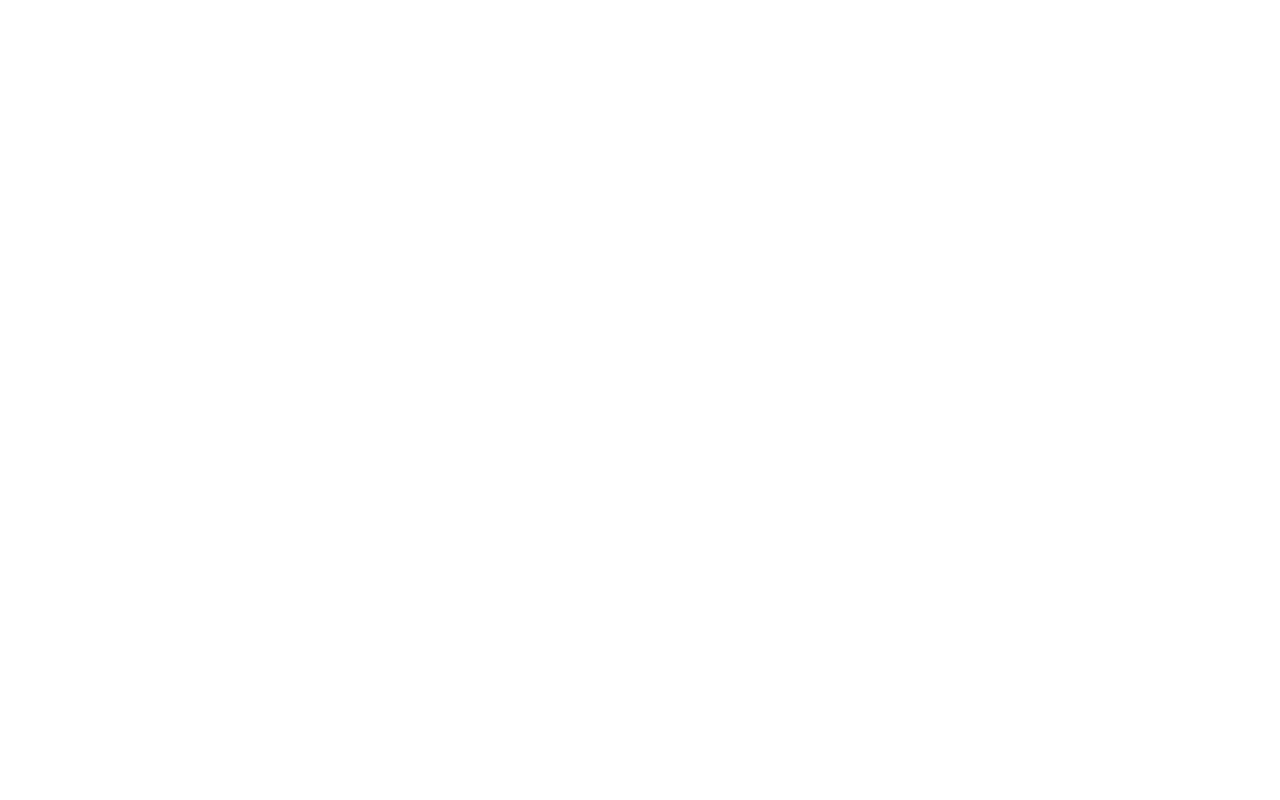
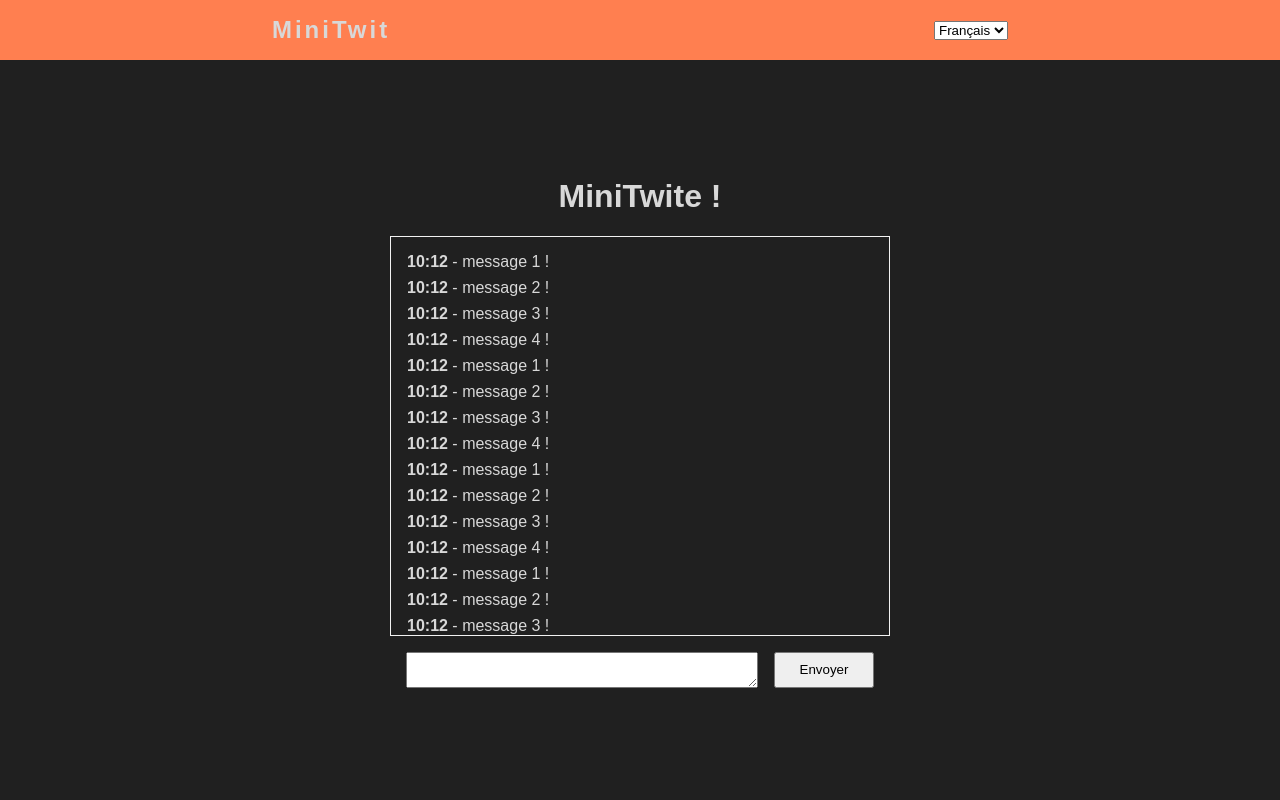
Before and after one commit to CPNV-VIR1/minitwit, a website built with Vite: page apps/frontend/index.html in a window 1280 px wide. Built offline with nearby package versions, Linux system fonts and the light colour scheme.

Commit message:
Create home page design

```diff
--- a/apps/frontend/index.html
+++ b/apps/frontend/index.html
@@ -9,7 +9,69 @@
   </head>
   <body>
     <div id="app">
-
+      <header class="header">
+        <span class="header__logo">MiniTwit</span>
+        <select class="header__language">
+          <option value="fr-FR">Français</option>
+          <option value="en-EN">English</option>
+          <option value="ru-RU">Русский</option>
+        </select>
+      </header>
+      <div class="container">
+        <h1>MiniTwite !</h1>
+        <div class="messages">
+          <div class="messages__content">
+            <div class="message"><span class="timestamp">10:12</span> - message 1 !</div>
+            <div class="message"><span class="timestamp">10:12</span> - message 2 !</div>
+            <div class="message"><span class="timestamp">10:12</span> - message 3 !</div>
+            <div class="message"><span class="timestamp">10:12</span> - message 4 !</div>
+            <div class="message"><span class="timestamp">10:12</span> - message 1 !</div>
+            <div class="message"><span class="timestamp">10:12</span> - message 2 !</div>
+            <div class="message"><span class="timestamp">10:12</span> - message 3 !</div>
+            <div class="message"><span class="timestamp">10:12</span> - message 4 !</div>
+            <div class="message"><span class="timestamp">10:12</span> - message 1 !</div>
+            <div class="message"><span class="timestamp">10:12</span> - message 2 !</div>
+            <div class="message"><span class="timestamp">10:12</span> - message 3 !</div>
+            <div class="message"><span class="timestamp">10:12</span> - message 4 !</div>
+            <div class="message"><span class="timestamp">10:12</span> - message 1 !</div>
+            <div class="message"><span class="timestamp">10:12</span> - message 2 !</div>
+            <div class="message"><span class="timestamp">10:12</span> - message 3 !</div>
+            <div class="message"><span class="timestamp">10:12</span> - message 4 !</div>
+            <div class="message"><span class="timestamp">10:12</span> - message 1 !</div>
+            <div class="message"><span class="timestamp">10:12</span> - message 2 !</div>
+            <div class="message"><span class="timestamp">10:12</span> - message 3 !</div>
+            <div class="message"><span class="timestamp">10:12</span> - message 4 !</div>
+            <div class="message"><span class="timestamp">10:12</span> - message 1 !</div>
+            <div class="message"><span class="timestamp">10:12</span> - message 2 !</div>
+            <div class="message"><span class="timestamp">10:12</span> - message 3 !</div>
+            <div class="message"><span class="timestamp">10:12</span> - message 4 !</div>
+            <div class="message"><span class="timestamp">10:12</span> - message 1 !</div>
+            <div class="message"><span class="timestamp">10:12</span> - message 2 !</div>
+            <div class="message"><span class="timestamp">10:12</span> - message 3 !</div>
+            <div class="message"><span class="timestamp">10:12</span> - message 4 !</div>
+            <div class="message"><span class="timestamp">10:12</span> - message 1 !</div>
+            <div class="message"><span class="timestamp">10:12</span> - message 2 !</div>
+            <div class="message"><span class="timestamp">10:12</span> - message 3 !</div>
+            <div class="message"><span class="timestamp">10:12</span> - message 4 !</div>
+            <div class="message"><span class="timestamp">10:12</span> - message 1 !</div>
+            <div class="message"><span class="timestamp">10:12</span> - message 2 !</div>
+            <div class="message"><span class="timestamp">10:12</span> - message 3 !</div>
+            <div class="message"><span class="timestamp">10:12</span> - message 4 !</div>
+            <div class="message"><span class="timestamp">10:12</span> - message 1 !</div>
+            <div class="message"><span class="timestamp">10:12</span> - message 2 !</div>
+            <div class="message"><span class="timestamp">10:12</span> - message 3 !</div>
+            <div class="message"><span class="timestamp">10:12</span> - message 4 !</div>
+            <div class="message"><span class="timestamp">10:12</span> - message 1 !</div>
+            <div class="message"><span class="timestamp">10:12</span> - message 2 !</div>
+            <div class="message"><span class="timestamp">10:12</span> - message 3 !</div>
+            <div class="message"><span class="timestamp">10:12</span> - message 4 !</div>
+          </div>
+          <div class="messages__bottom">
+            <textarea class="message__input"></textarea>
+            <input type="button" class="btn__send" value="Envoyer">
+          </div>
+        </div>
+      </div>
     </div>
   </body>
 </html>
--- a/apps/frontend/resources/css/style.css
+++ b/apps/frontend/resources/css/style.css
@@ -1,97 +1,68 @@
 :root {
-  font-family: Inter, system-ui, Avenir, Helvetica, Arial, sans-serif;
-  line-height: 1.5;
-  font-weight: 400;
-
-  color-scheme: light dark;
-  color: rgba(255, 255, 255, 0.87);
-  background-color: #242424;
-
-  font-synthesis: none;
-  text-rendering: optimizeLegibility;
-  -webkit-font-smoothing: antialiased;
-  -moz-osx-font-smoothing: grayscale;
-  -webkit-text-size-adjust: 100%;
+  font-family: sans-serif;
+  font-size:16px;
+  --bg-color: rgba(32,32,32);
+  --text-color: rgb(216, 216, 216);
 }
-
-a {
-  font-weight: 500;
-  color: #646cff;
-  text-decoration: inherit;
+* {
+  box-sizing: border-box;
 }
-a:hover {
-  color: #535bf2;
-}
-
 body {
-  margin: 0;
-  display: flex;
-  place-items: center;
-  min-width: 320px;
-  min-height: 100vh;
-}
-
-h1 {
-  font-size: 3.2em;
-  line-height: 1.1;
+  margin:0;
+  padding:0;
 }
 
 #app {
-  max-width: 1280px;
-  margin: 0 auto;
-  padding: 2rem;
-  text-align: center;
+  color:var(--text-color);
+  background-color: var(--bg-color);
+  width:100%;
+  height:100vh;
+  display:grid;
+  grid-template-rows: 60px 1fr;
+
 }
-
-.logo {
-  height: 6em;
-  padding: 1.5em;
-  will-change: filter;
-  transition: filter 300ms;
+.header {
+  display:flex;
+  justify-content: space-around;
+  align-items: center;
+  background-color: coral;
+  height:60px;
 }
-.logo:hover {
-  filter: drop-shadow(0 0 2em #646cffaa);
+.header__logo {
+  font-size: 1.5rem;
+  font-weight: bold;
+  letter-spacing: 3px;
 }
-.logo.vanilla:hover {
-  filter: drop-shadow(0 0 2em #f7df1eaa);
+.container {
+  width:100%;
+  max-width: 1140px;
+  height:100%;
+  margin-left:auto;
+  margin-right:auto;
+  display:flex;
+  justify-content: center;
+  align-items: center;
+  flex-direction: column;
 }
-
-.card {
-  padding: 2em;
+.messages {
+  width:100%;
+  max-width: 500px;
 }
-
-.read-the-docs {
-  color: #888;
+.messages__content {
+  display:flex;
+  flex-direction: column;
+  max-height: 400px;
+  overflow-y: scroll;
+  border:1px solid #f2f2f2;
+  padding:1rem;
+  gap:0.5rem;
 }
-
-button {
-  border-radius: 8px;
-  border: 1px solid transparent;
-  padding: 0.6em 1.2em;
-  font-size: 1em;
-  font-weight: 500;
-  font-family: inherit;
-  background-color: #1a1a1a;
-  cursor: pointer;
-  transition: border-color 0.25s;
+.messages__content .message .timestamp{
+  font-weight: bold;
 }
-button:hover {
-  border-color: #646cff;
+.messages__bottom {
+  display:grid;
+  grid-template-columns: 1fr 100px;
+  padding:1rem;
+  gap:1rem;
 }
-button:focus,
-button:focus-visible {
-  outline: 4px auto -webkit-focus-ring-color;
-}
-
-@media (prefers-color-scheme: light) {
-  :root {
-    color: #213547;
-    background-color: #ffffff;
-  }
-  a:hover {
-    color: #747bff;
-  }
-  button {
-    background-color: #f9f9f9;
-  }
-}
```
Also changed, not shown: 1 other file.
